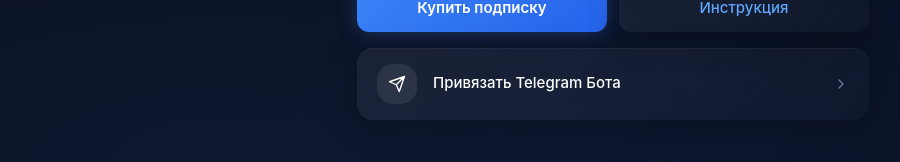
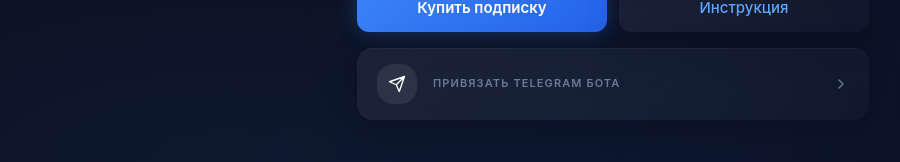
Before and after one commit to donsdesmages/vpn-browser, a Next.js app: page /dashboard in a window 1280 px wide. Shown: the part 237-399 px from the top of the page, without its empty margins (27-927 px from the left). Built offline with nearby package versions, Linux system fonts and the light colour scheme; no server answers; the database is empty; sample sign-in values are in the browser's storage.

Commit message:
ui: uppercase muted style for link telegram/email labels

```diff
--- a/src/app/dashboard/DashboardClient.tsx
+++ b/src/app/dashboard/DashboardClient.tsx
@@ -370,7 +370,7 @@ export default function DashboardClient({
                   </svg>
                 </div>
                 <div className="flex-1 text-left">
-                  <div className="text-white font-medium" style={{ fontSize: 15 }}>Привязать Telegram Бота</div>
+                  <div className="text-[#6b7a99] text-[11px] font-semibold tracking-widest uppercase">Привязать Telegram Бота</div>
                 </div>
                 <svg width="16" height="16" viewBox="0 0 24 24" fill="none" stroke="#6b7a99" strokeWidth="2" strokeLinecap="round" strokeLinejoin="round" className="rotate-180">
                   <polyline points="6 9 12 15 18 9"/>
@@ -404,7 +404,7 @@ export default function DashboardClient({
                 )}
               </div>
               <div className="flex-1 text-left">
-                <div className="text-white font-medium" style={{ fontSize: 15 }}>
+                <div className="text-[#6b7a99] text-[11px] font-semibold tracking-widest uppercase">
                   {linkingTelegram ? "Загружаем..." : "Привязать Telegram Бота"}
                 </div>
               </div>
@@ -483,7 +483,7 @@ export default function DashboardClient({
                   </svg>
                 </div>
                 <div className="flex-1 text-left">
-                  <div className="text-white font-medium" style={{ fontSize: 15 }}>Привязать Email</div>
+                  <div className="text-[#6b7a99] text-[11px] font-semibold tracking-widest uppercase">Привязать Email</div>
                   <div className="text-[#6b7a99] mt-0.5" style={{ fontSize: 13 }}>Для входа по коду подтверждения</div>
                 </div>
                 <svg width="16" height="16" viewBox="0 0 24 24" fill="none" stroke="#6b7a99" strokeWidth="2" strokeLinecap="round" strokeLinejoin="round" className="group-hover:stroke-white transition-colors">
```
